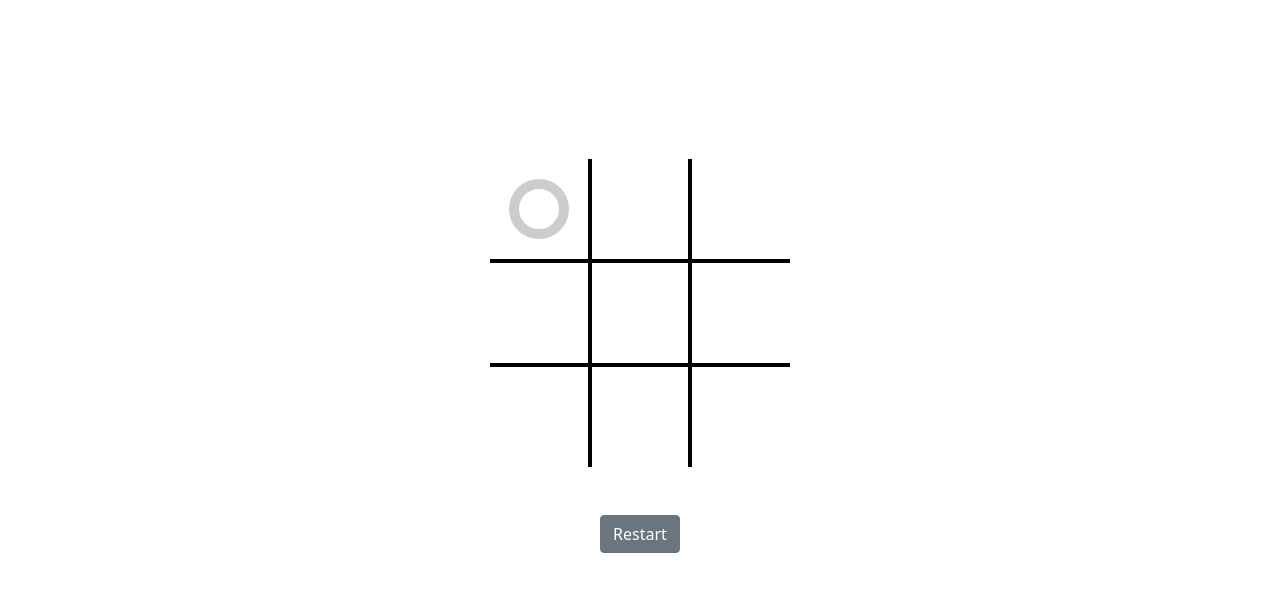
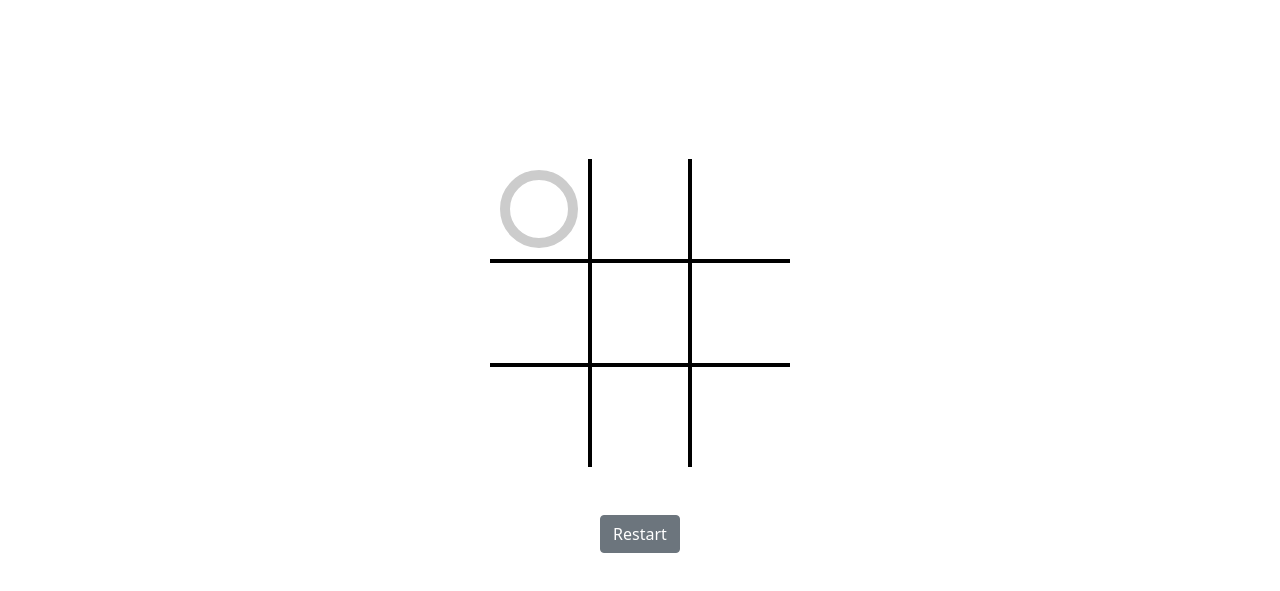
Before and after one commit to Cortina17/SimpleGame, a plain HTML site: page index.html in a window 1280 px wide. In both pictures the pointer is over the element 540 px from the left and 292 px from the top of the page. Shown: the part 83-674 px from the top of the page. Drawn offline with nearby package versions, Linux system fonts and the light colour scheme.

Commit message:
O form made bigger

```diff
--- a/style/main.css
+++ b/style/main.css
@@ -116,8 +116,8 @@ main {
     top: 50%;
     left: 50%;
     transform: translate(-50%, -50%);
-    width: 60px;
-    height: 60px;
+    width: 78px;
+    height: 78px;
     border: 10px solid var(--dark);
     border-radius: 50%;
 }
```
